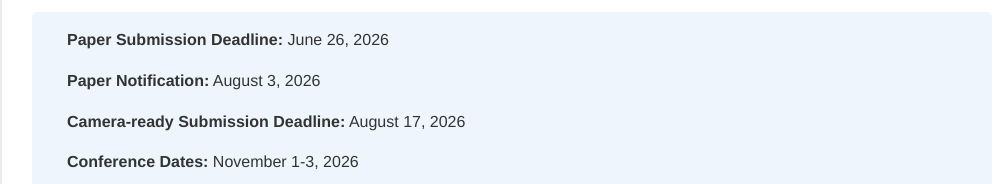
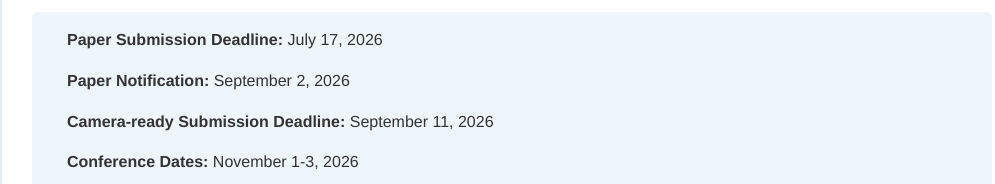
Before and after one commit to hairongChenDavid/adma26_special, a plain HTML site: page index.html in a window 1280 px wide. Shown: the part 2053-2237 px from the top of the page, without its empty margins (128-1123 px from the left). Drawn offline with Linux system fonts and the light colour scheme.

Commit message:
Update important dates in index.html

```diff
--- a/index.html
+++ b/index.html
@@ -202,9 +202,9 @@
       <h2>Important Dates (AoE Time)</h2>
       <div class="dates">
         <ul>
-          <li><strong>Paper Submission Deadline:</strong> June 26, 2026</li>
-          <li><strong>Paper Notification:</strong> August 3, 2026</li>
-          <li><strong>Camera-ready Submission Deadline:</strong> August 17, 2026</li>
+          <li><strong>Paper Submission Deadline:</strong> July 17, 2026</li>
+          <li><strong>Paper Notification:</strong> September 2, 2026</li>
+          <li><strong>Camera-ready Submission Deadline:</strong> September 11, 2026</li>
           <li><strong>Conference Dates:</strong> November 1-3, 2026</li>
         </ul>
       </div>
```
